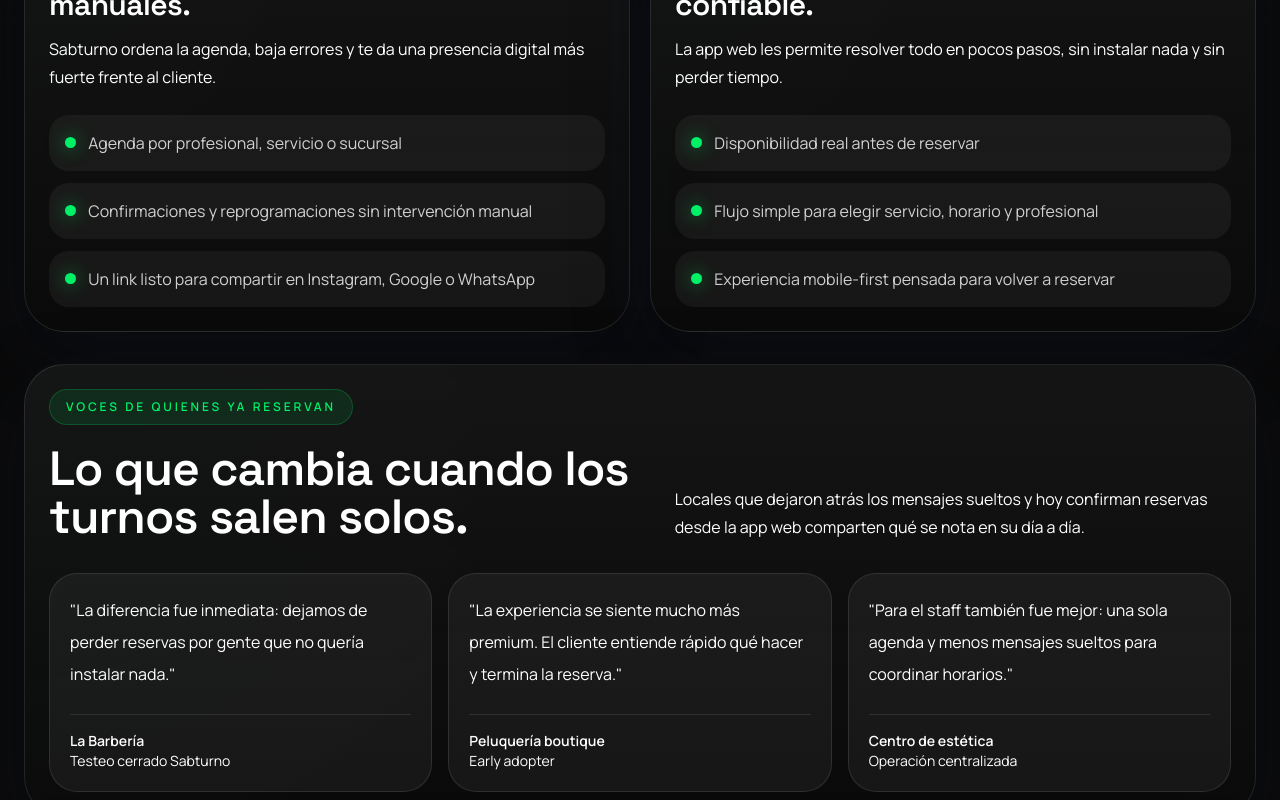
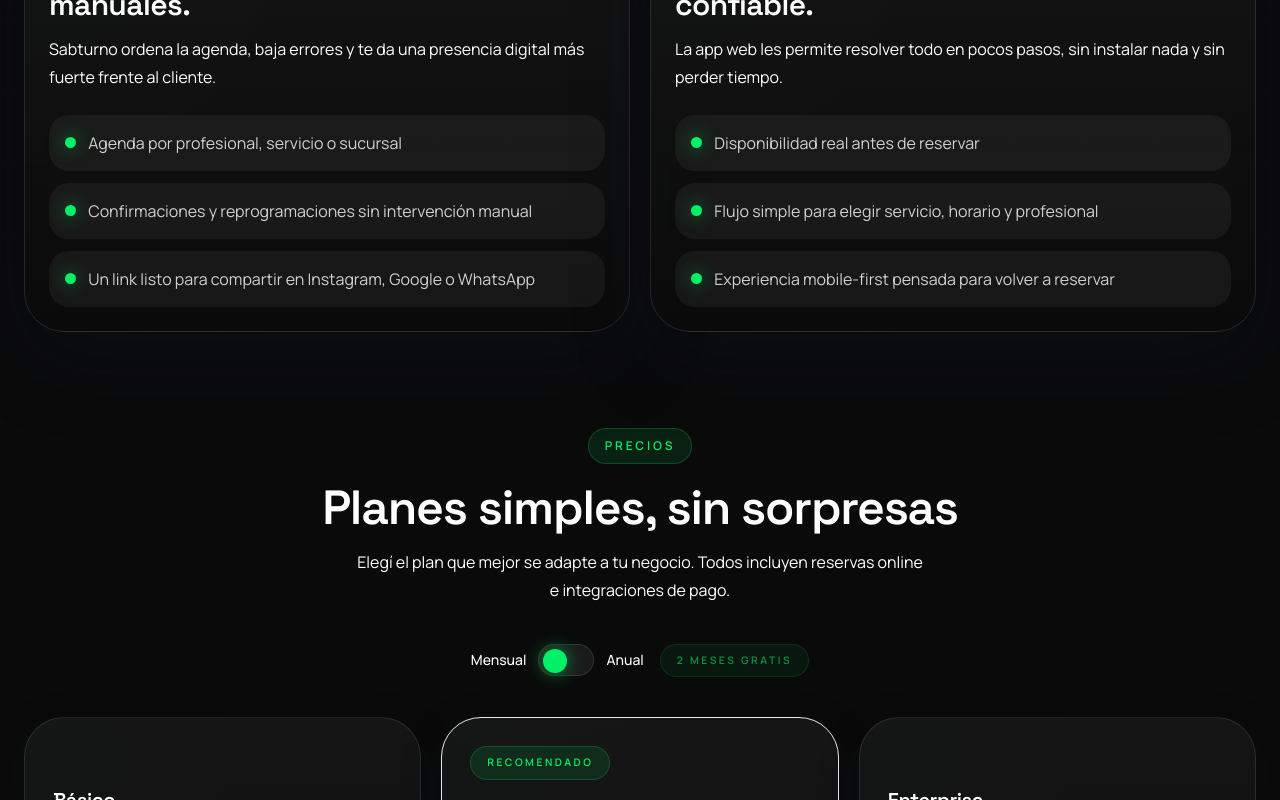
Before and after one commit to alxbro1/sabturno_landing, a Vue app: page / in a window 1280 px wide. Shown: the part 2000-2800 px from the top of the page. Built offline with nearby package versions, Linux system fonts and the light colour scheme.

Commit message:
planes de subscripcion

```diff
--- /dev/null
+++ b/src/components/home/HomePricingSection.vue
@@ -0,0 +1,207 @@
+<script setup lang="ts">
+import { ref } from 'vue'
+import type { PricingPlan } from './types'
+
+defineProps<{
+  plans: PricingPlan[]
+}>()
+
+const billingCycle = ref<'monthly' | 'yearly'>('monthly')
+
+function formatPrice(price: number | null): string {
+  if (price === null) return 'Gratis'
+  return `$${price.toLocaleString('es-AR')}`
+}
+
+function getDisplayPrice(plan: PricingPlan): string {
+  if (billingCycle.value === 'monthly') {
+    return formatPrice(plan.monthlyPrice)
+  }
+  return formatPrice(plan.yearlyPrice)
+}
+
+function getSuffix(plan: PricingPlan): string {
+  if (plan.monthlyPrice === null) return ''
+  return billingCycle.value === 'monthly' ? '/mes' : '/año'
+}
+
+function getSavings(plan: PricingPlan): string | null {
+  if (plan.monthlyPrice === null || plan.yearlyPrice === null) return null
+  if (billingCycle.value !== 'yearly') return null
+  const monthlyCost = plan.monthlyPrice * 12
+  const saved = monthlyCost - plan.yearlyPrice
+  return `Ahorrás $${saved.toLocaleString('es-AR')} por año`
+}
+</script>
+
+<template>
+  <section id="precios" class="mt-16 lg:mt-24">
+    <!-- Header -->
+    <div class="text-center">
+      <span class="badge">Precios</span>
+      <h2 class="mt-5 text-3xl font-semibold tracking-tight text-brand-ink lg:text-5xl">
+        Planes simples, sin sorpresas
+      </h2>
+      <p class="mx-auto mt-4 max-w-xl text-base leading-7 text-brand-ink/70">
+        Elegí el plan que mejor se adapte a tu negocio. Todos incluyen reservas online e
+        integraciones de pago.
+      </p>
+    </div>
+
+    <!-- Billing toggle -->
+    <div class="mt-10 flex items-center justify-center gap-3">
+      <span
+        class="text-sm font-medium transition"
+        :class="billingCycle === 'monthly' ? 'text-brand-ink' : 'text-brand-ink/50'"
+      >
+        Mensual
+      </span>
+      <button
+        type="button"
+        role="switch"
+        :aria-checked="billingCycle === 'yearly'"
+        aria-label="Cambiar ciclo de facturación"
+        class="relative h-8 w-14 rounded-full border border-white/10 bg-brand-muted transition-colors"
+        :class="billingCycle === 'yearly' ? 'bg-brand-neon/20' : ''"
+        @click="billingCycle = billingCycle === 'monthly' ? 'yearly' : 'monthly'"
+      >
+        <span
+          class="absolute top-1 left-1 h-6 w-6 rounded-full bg-brand-neon shadow-neon transition-transform duration-200"
+          :class="billingCycle === 'yearly' ? 'translate-x-6' : ''"
+        ></span>
+      </button>
+      <span
+        class="text-sm font-medium transition"
+        :class="billingCycle === 'yearly' ? 'text-brand-ink' : 'text-brand-ink/50'"
+      >
+        Anual
+      </span>
+      <span
+        class="badge ml-1 text-[0.65rem]"
+        :class="billingCycle === 'yearly' ? 'opacity-100' : 'opacity-60'"
+      >
+        2 meses gratis
+      </span>
+    </div>
+
+    <!-- Plans grid -->
+    <div class="mt-10 grid gap-5 lg:grid-cols-3">
+      <article
+        v-for="plan in plans"
+        :key="plan.id"
+        class="glass-panel card-hover relative flex flex-col overflow-hidden rounded-panel border p-6 shadow-card transition-all duration-200 lg:p-7"
+        :class="
+          plan.recommended
+            ? 'border-brand-neon/40 shadow-neon/10'
+            : 'border-white/10'
+        "
+      >
+        <!-- Recommended badge -->
+        <div
+          v-if="plan.recommended"
+          class="absolute -top-px left-0 right-0 h-1 bg-gradient-to-r from-brand-neon/0 via-brand-neon to-brand-neon/0"
+        ></div>
+        <span
+          v-if="plan.recommended"
+          class="badge mb-4 self-start text-[0.65rem]"
+        >
+          Recomendado
+        </span>
+        <span v-else class="mb-4 h-6"></span>
+
+        <!-- Plan name & description -->
+        <h3 class="text-xl font-semibold text-brand-ink">{{ plan.name }}</h3>
+        <p class="mt-1 text-sm text-brand-ink/60">{{ plan.description }}</p>
+
+        <!-- Price -->
+        <div class="mt-5">
+          <span class="text-4xl font-bold tracking-tight text-brand-ink font-display">
+            {{ getDisplayPrice(plan) }}
+          </span>
+          <span
+            v-if="getSuffix(plan)"
+            class="ml-1 text-sm text-brand-ink/50"
+          >
+            {{ getSuffix(plan) }}
+          </span>
+        </div>
+        <p
+          v-if="getSavings(plan)"
+          class="mt-1 text-xs font-medium text-brand-neon"
+        >
+          {{ getSavings(plan) }}
+        </p>
+
+        <!-- Features list -->
+        <ul class="mt-6 flex-1 space-y-3">
+          <li
+            v-for="feature in plan.features"
+            :key="feature.label"
+            class="flex items-start gap-3 text-sm"
+          >
+            <span
+              class="mt-0.5 flex h-5 w-5 shrink-0 items-center justify-center rounded-full"
+              :class="
+                feature.plans[plan.id]
+                  ? 'bg-brand-neon/15 text-brand-neon'
+                  : 'bg-white/5 text-brand-ink/30'
+              "
+            >
+              <svg
+                v-if="feature.plans[plan.id]"
+                class="h-3 w-3"
+                viewBox="0 0 12 12"
+                fill="none"
+              >
+                <path
+                  d="M2 6L5 9L10 3"
+                  stroke="currentColor"
+                  stroke-width="2"
+                  stroke-linecap="round"
+                  stroke-linejoin="round"
+                />
+              </svg>
+              <svg v-else class="h-3 w-3" viewBox="0 0 12 12" fill="none">
+                <path
+                  d="M3 3L9 9M9 3L3 9"
+                  stroke="currentColor"
+                  stroke-width="1.5"
+                  stroke-linecap="round"
+                />
+              </svg>
+            </span>
+            <span
+              :class="
+                feature.plans[plan.id]
+                  ? 'text-brand-ink/80'
+                  : 'text-brand-ink/40 line-through'
+              "
+            >
+              {{ feature.label }}
+              <span
+                v-if="typeof feature.plans[plan.id] === 'string'"
+                class="ml-1 text-xs text-brand-neon/80"
+              >
+                {{ feature.plans[plan.id] }}
+              </span>
+            </span>
+          </li>
+        </ul>
+
+        <!-- CTA -->
+        <a
+          href="https://appweb.sabturno.com/register"
+          rel="noopener noreferrer"
+          class="mt-8 block w-full rounded-full px-6 py-3 text-center text-sm font-semibold transition hover:-translate-y-0.5 focus-visible:ring-2 focus-visible:ring-brand-neon/50 focus-visible:outline-none"
+          :class="
+            plan.recommended
+              ? 'bg-brand-neon text-brand-night hover:bg-brand-neon-hover'
+              : 'border border-brand-neon/20 bg-brand-card text-brand-ink hover:border-brand-neon'
+          "
+        >
+          {{ plan.ctaText }}
+        </a>
+      </article>
+    </div>
+  </section>
+</template>
--- a/src/components/home/types.ts
+++ b/src/components/home/types.ts
@@ -56,3 +56,20 @@ export type ServiceSnapshot = {
   time: string
   client: string
 }
+
+export type PricingFeature = {
+  label: string
+  plans: Record<'basic' | 'pro' | 'enterprise', boolean | string>
+}
+
+export type PricingPlan = {
+  id: 'basic' | 'pro' | 'enterprise'
+  name: string
+  description: string
+  monthlyPrice: number | null
+  yearlyPrice: number | null
+  features: PricingFeature[]
+  ctaText: string
+  ctaHref: string
+  recommended: boolean
+}
--- a/src/pages/Home.vue
+++ b/src/pages/Home.vue
@@ -10,6 +10,7 @@ import HomeHeader from '../components/home/HomeHeader.vue'
 import HomeHeroSection from '../components/home/HomeHeroSection.vue'
 import HomeLaunchSection from '../components/home/HomeLaunchSection.vue'
 import HomeStorySection from '../components/home/HomeStorySection.vue'
+import HomePricingSection from '../components/home/HomePricingSection.vue'
 import HomeTestimonialsSection from '../components/home/HomeTestimonialsSection.vue'
 import HomeWebAppSection from '../components/home/HomeWebAppSection.vue'
 import PreRegisterNotice from '../components/home/PreRegisterNotice.vue'
@@ -20,6 +21,7 @@ import type {
   FlowStep,
   HeroMetric,
   NavItem,
+  PricingPlan,
   ServiceSnapshot,
   StoryCard,
   Testimonial,
@@ -30,8 +32,63 @@ const navItems: NavItem[] = [
   { label: 'Propuesta', href: '#proposal' },
   { label: 'App Web', href: '#app-web' },
   { label: 'Experiencia', href: '#experience' },
+  { label: 'Precios', href: '#precios' },
   { label: 'Implementación', href: '#launch' },
   { label: 'Contacto', href: '#contact' },
+]
+
+const pricingPlans: PricingPlan[] = [
+  {
+    id: 'basic',
+    name: 'Básico',
+    description: 'Para empezar a digitalizar tu negocio sin costo.',
+    monthlyPrice: null,
+    yearlyPrice: null,
+    features: [
+      { label: 'Reservas online ilimitadas', plans: { basic: true, pro: true, enterprise: true } },
+      { label: 'Integración MercadoPago', plans: { basic: true, pro: true, enterprise: true } },
+      { label: 'Integración Talo', plans: { basic: true, pro: true, enterprise: true } },
+      { label: 'Pagos en efectivo', plans: { basic: false, pro: 'Hasta 500/mes', enterprise: 'Ilimitado' } },
+      { label: 'Tarjeta de fidelización', plans: { basic: false, pro: false, enterprise: 'Próximamente' } },
+    ],
+    ctaText: 'Empezar gratis',
+    ctaHref: 'https://appweb.sabturno.com/register',
+    recommended: false,
+  },
+  {
+    id: 'pro',
+    name: 'Pro',
+    description: 'Para locales que quieren crecer sin límites.',
+    monthlyPrice: 8000,
+    yearlyPrice: 80000,
+    features: [
+      { label: 'Reservas online ilimitadas', plans: { basic: true, pro: true, enterprise: true } },
+      { label: 'Integración MercadoPago', plans: { basic: true, pro: true, enterprise: true } },
+      { label: 'Integración Talo', plans: { basic: true, pro: true, enterprise: true } },
+      { label: 'Pagos en efectivo', plans: { basic: false, pro: 'Hasta 500/mes', enterprise: 'Ilimitado' } },
+      { label: 'Tarjeta de fidelización', plans: { basic: false, pro: false, enterprise: 'Próximamente' } },
+    ],
+    ctaText: 'Probar Pro 30 días',
+    ctaHref: 'https://appweb.sabturno.com/register',
+    recommended: true,
+  },
+  {
+    id: 'enterprise',
+    name: 'Enterprise',
+    description: 'Para cadenas y negocios con alto volumen.',
+    monthlyPrice: 15000,
+    yearlyPrice: 150000,
+    features: [
+      { label: 'Reservas online ilimitadas', plans: { basic: true, pro: true, enterprise: true } },
+      { label: 'Integración MercadoPago', plans: { basic: true, pro: true, enterprise: true } },
+      { label: 'Integración Talo', plans: { basic: true, pro: true, enterprise: true } },
+      { label: 'Pagos en efectivo', plans: { basic: false, pro: 'Hasta 500/mes', enterprise: 'Ilimitado' } },
+      { label: 'Tarjeta de fidelización', plans: { basic: false, pro: false, enterprise: 'Próximamente' } },
+    ],
+    ctaText: 'Probar Enterprise 30 días',
+    ctaHref: 'https://appweb.sabturno.com/register',
+    recommended: false,
+  },
 ]
 
 const heroMetrics: HeroMetric[] = [
@@ -303,6 +360,7 @@ onMounted(() => {
         <HomeWebAppSection :web-moments="webMoments" />
         <HomeStorySection :story-cards="storyCards" />
         <HomeAudienceSection :audiences="audiences" />
+        <HomePricingSection :plans="pricingPlans" />
         <HomeTestimonialsSection :testimonials="testimonials" />
         <HomeLaunchSection :launch-steps="launchSteps" />
         <HomeCtaSection :cta-highlights="ctaHighlights" @open-pre-register="openPreRegister" />
```
